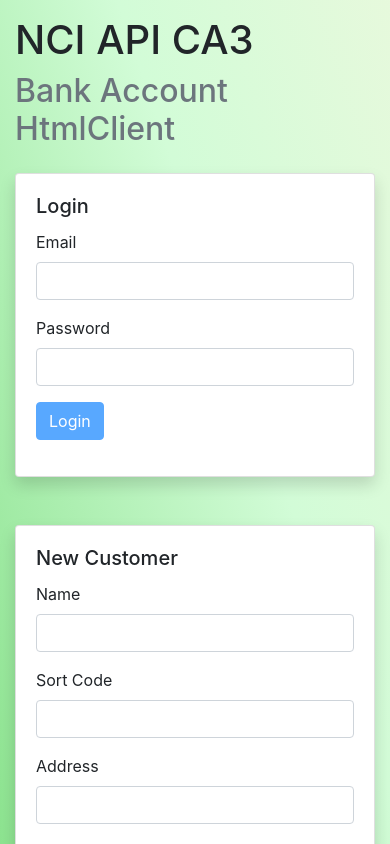
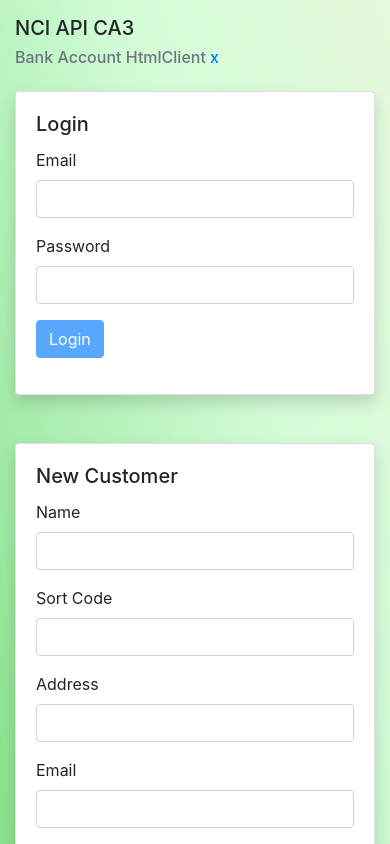
Before and after one commit to pablotarga/nci-apis-client-project, an Angular app: page / in a window 390 px wide. Shown: the top 844 px of the page. Built offline with nearby package versions, Linux system fonts and the light colour scheme.

Commit message:
Change title style

```diff
--- a/src/app/app.component.html
+++ b/src/app/app.component.html
@@ -1,7 +1,7 @@
 <div class="row">
-  <div class="col-12 mb-3">
+  <div id="title" class="col-12 mb-3">
     <h1>{{title}}</h1>
-    <h2 class="text-muted">{{subtitle}}</h2>
+    <h2 class="text-muted">{{subtitle}} <a href="#" (click)="login()">x</a></h2>
   </div>
 </div>
 
--- /dev/null
+++ b/src/app/app.component.scss
@@ -0,0 +1,11 @@
+#title{
+  @media screen and (max-width: 768px){
+    h1{
+      font-size: 20px;
+    }
+
+    h2{
+      font-size: 16px;
+    }
+  }
+}
--- a/src/app/app.component.ts
+++ b/src/app/app.component.ts
@@ -1,14 +1,19 @@
 import { Component } from '@angular/core';
 import { SystemService } from './services/system.service';
+import { LoginForm } from './interfaces/login-form';
 
 @Component({
   selector: 'app-root',
   templateUrl: './app.component.html',
-  styleUrls: ['./app.component.css']
+  styleUrls: ['./app.component.scss']
 })
 export class AppComponent {
 
   constructor(public s: SystemService) { }
   title = 'NCI API CA3';
   subtitle = 'Bank Account HtmlClient';
+
+  login() {
+    this.s.login({} as LoginForm);
+  }
 }
```
Also changed, not shown: src/app/app.component.css (deleted).
